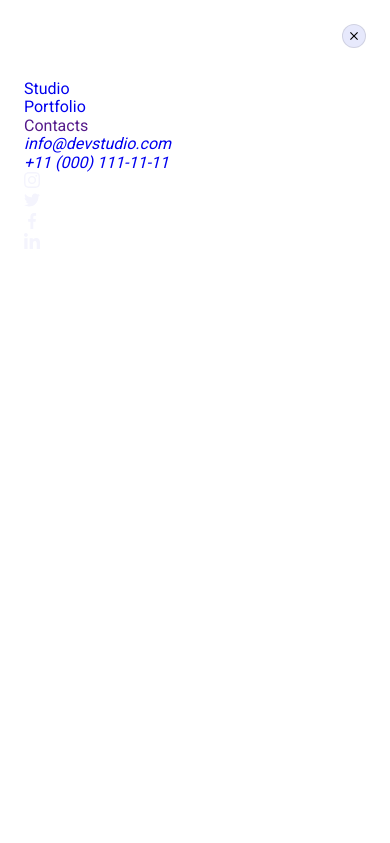
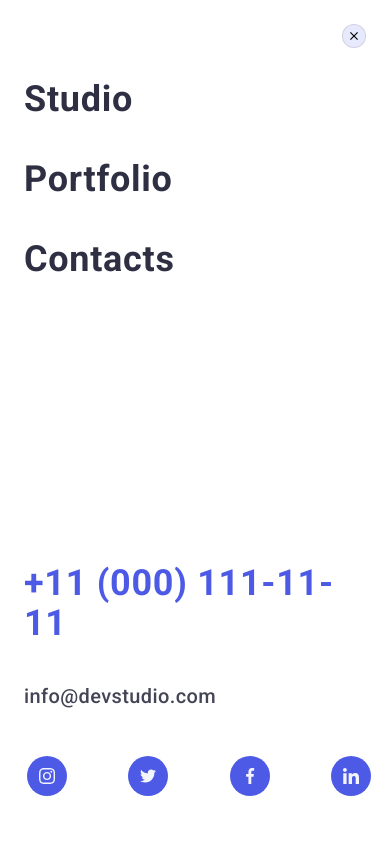
Before and after one commit to Vera-Smulskaya/goit-markup-hw-07, a plain HTML site: page index.html in a window 390 px wide. Both pictures are taken after a click on the button 358 px from the left and 35 px from the top of the page. Shown: the top 843 px of the page. Drawn offline with nearby package versions, Linux system fonts and the light colour scheme.

Commit message:
add stiles for mobile menu

```diff
--- a/css/styles.css
+++ b/css/styles.css
@@ -60,6 +60,10 @@ img {
   padding-right: 16px;
   margin-left: auto;
   margin-right: auto;
+}
+
+.current {
+  color: var(--pressed-state-color);
 }
 
 @media screen and (min-width: 428px) {
@@ -135,6 +139,86 @@ img {
     border-radius: 50%;
     border: 1px solid rgba(0, 0, 0, 0.1);
     background-color: var(--accent-color);
+  }
+
+  .list-mobile-menu {
+    margin-bottom: 284px;
+  }
+
+  .list-mobile-menu-item {
+    color: var(--dark-color);
+    font-weight: 700;
+    font-size: 36px;
+    letter-spacing: 0.02em;
+    line-height: 1.11;
+    display: inline-block;
+    padding-bottom: 40px;
+    transition: color var(--transition-duration-and-func);
+  }
+
+  .list-mobile-menu-item-last {
+    padding-bottom: 0;
+  }
+
+  .list-mobile-menu-item:hover,
+  .list-mobile-menu-item:focus {
+    color: var(--pressed-state-color);
+  }
+
+  .address-mobile-menu {
+    font-style: normal;
+    margin-bottom: 48px;
+  }
+
+  .address-mobile-menu-tel {
+    display: block;
+    color: var(--primary-brand-color);
+    font-weight: 700;
+    font-size: 36px;
+    line-height: 1.11;
+    letter-spacing: 0.02em;
+    margin-bottom: 40px;
+  }
+
+  .address-mobile-menu-email {
+    display: block;
+    font-weight: 500;
+    font-size: 20px;
+    line-height: 1.2;
+    letter-spacing: 0.02em;
+    color: var(--primary-text-color);
+  }
+
+  .social-list-mobile-menu {
+    display: flex;
+    justify-content: space-around;
+    gap: 56px;
+  }
+
+  .social-list-item-mobile {
+    width: 40px;
+    height: 40px;
+  }
+
+  .social-list-link-mobile {
+    width: 100%;
+    height: 100%;
+    display: flex;
+    justify-content: center;
+    align-items: center;
+    border-radius: 50%;
+    background-color: var(--primary-brand-color);
+    transition: background-color var(--transition-duration-and-func);
+  }
+
+  .social-list-link-mobile:hover,
+  .social-list-link-mobile:focus {
+    background-color: var(--pressed-state-color);
+  }
+
+  .social-list-icon-mobile {
+    display: block;
+    fill: var(--light-color);
   }
 }
 
--- a/index.html
+++ b/index.html
@@ -59,52 +59,52 @@
             <use href="./images/icons.svg#icon-close"></use>
           </svg>
         </button>
-        <ul class="menu-mobile-menu list">
+        <ul class="list-mobile-menu list">
           <li>
-            <a class="menu-item link current" href="./index.html">Studio</a>
+            <a class="list-mobile-menu-item link current" href="./index.html">Studio</a>
           </li>
           <li>
-            <a class="menu-item link" href="./portfolio.html">Portfolio</a>
+            <a class="list-mobile-menu-item link" href="./portfolio.html">Portfolio</a>
           </li>
           <li>
-            <a class="menu-item link" href="">Contacts</a>
+            <a class="list-mobile-menu-item list-mobile-menu-item-last link" href="">Contacts</a>
           </li>
         </ul>
         <address class="address-mobile-menu">
           <ul class="address-list list">
             <li>
-              <a class="link header-contact" href="mailto:info@devstudio.com">info@devstudio.com</a>
+              <a class="link address-mobile-menu-tel" href="tel:+110001111111">+11 (000) 111-11-11</a>
             </li>
             <li>
-              <a class="link header-contact" href="tel:+110001111111">+11 (000) 111-11-11</a>
+              <a class="link address-mobile-menu-email" href="mailto:info@devstudio.com">info@devstudio.com</a>
             </li>
           </ul>
         </address>
         <ul class="social-list-mobile-menu">
-          <li class="social-list-item list">
-            <a class="social-list-link" href="">
-              <svg class="social-list-icon" width="16" height="16">
+          <li class="social-list-item-mobile list">
+            <a class="social-list-link-mobile" href="">
+              <svg class="social-list-icon-mobile" width="16" height="16">
                 <use href="./images/icons.svg#icon-instagram"></use>
               </svg>
             </a>
           </li>
-          <li class="social-list-item list">
-            <a class="social-list-link" href="">
-              <svg class="social-list-icon" width="16" height="16">
+          <li class="social-list-item-mobile list">
+            <a class="social-list-link-mobile" href="">
+              <svg class="social-list-icon-mobile" width="16" height="16">
                 <use href="./images/icons.svg#icon-twitter"></use>
               </svg>
             </a>
           </li>
-          <li class="social-list-item list">
-            <a class="social-list-link" href="">
-              <svg class="social-list-icon" width="16" height="16">
+          <li class="social-list-item-mobile list">
+            <a class="social-list-link-mobile" href="">
+              <svg class="social-list-icon-mobile" width="16" height="16">
                 <use href="./images/icons.svg#icon-facebook"></use>
               </svg>
             </a>
           </li>
-          <li class="social-list-item list">
-            <a class="social-list-link" href="">
-              <svg class="social-list-icon" width="16" height="16">
+          <li class="social-list-item-mobile list">
+            <a class="social-list-link-mobile" href="">
+              <svg class="social-list-icon-mobile" width="16" height="16">
                 <use href="./images/icons.svg#icon-linkedin"></use>
               </svg>
             </a>
```
